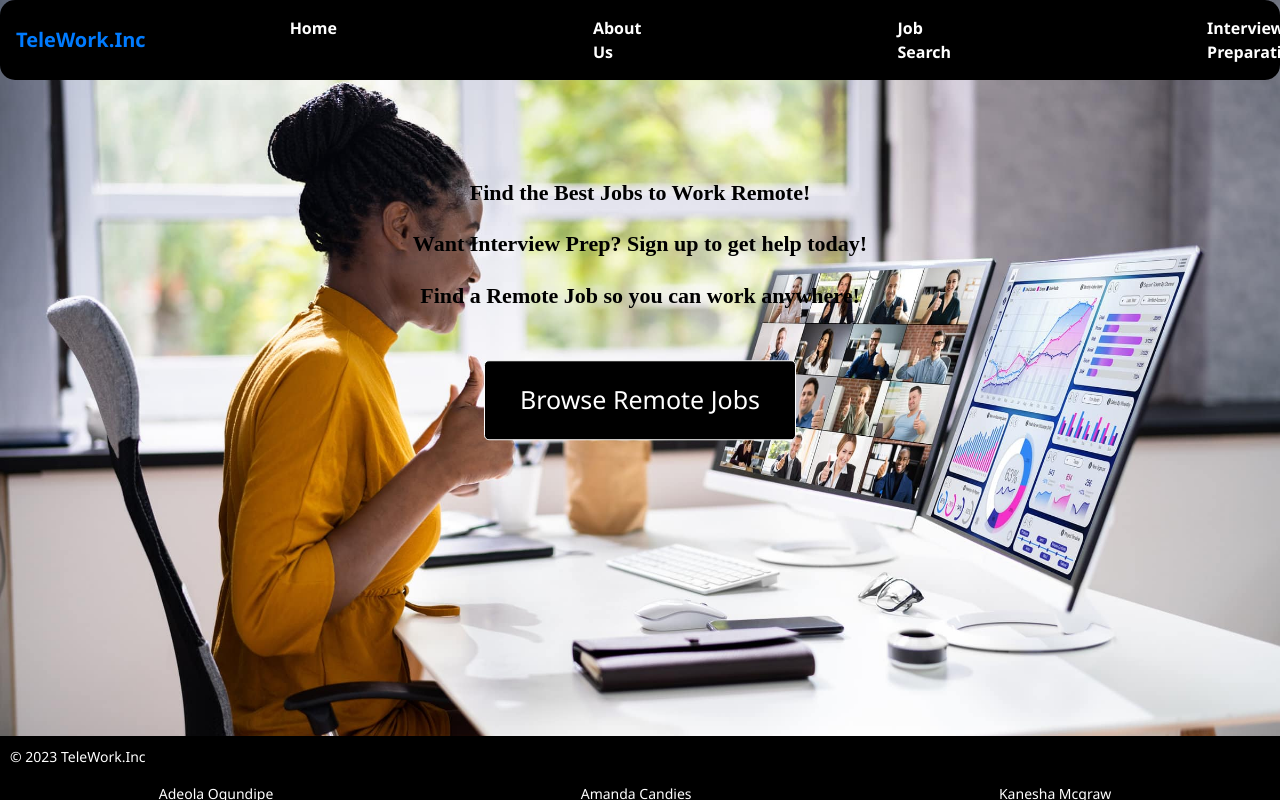
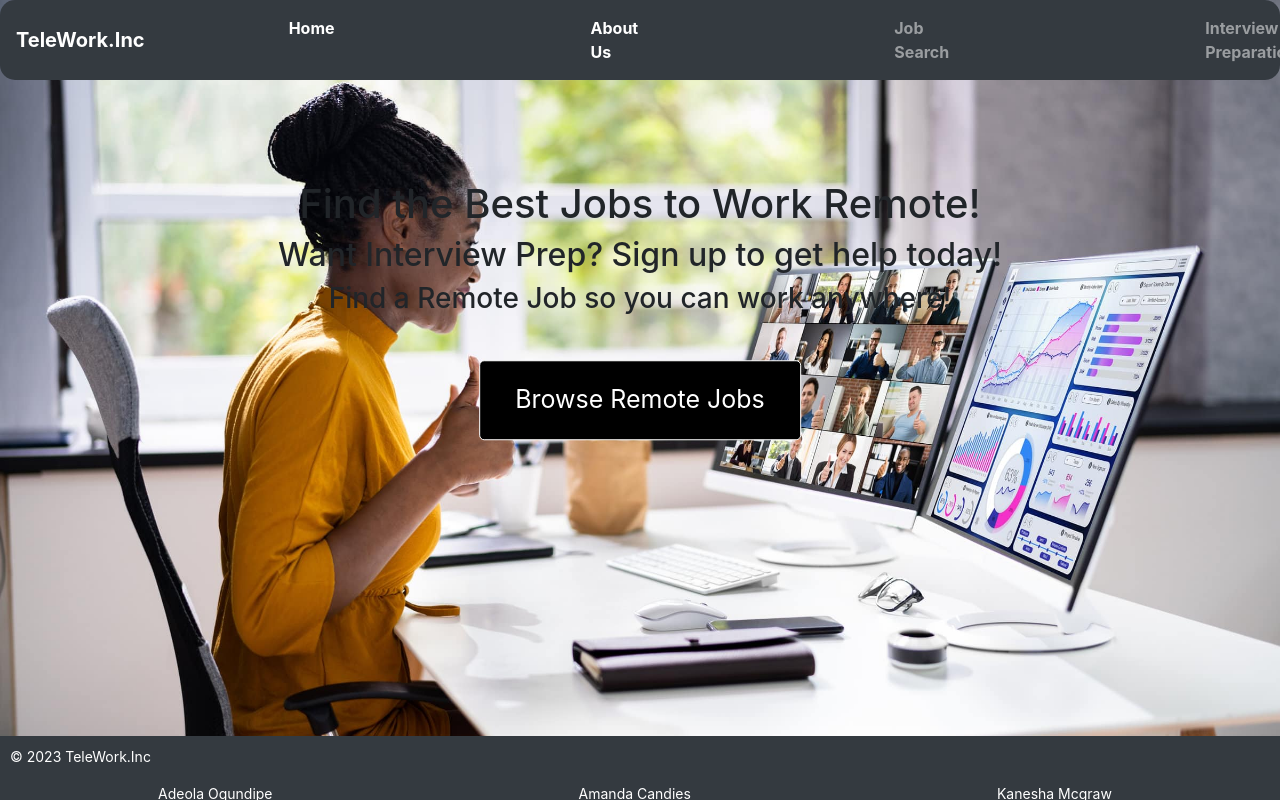
Before and after one commit to CSU-ITCapstone-Fall-23/TeleWork, a Flask app: page / in a window 1280 px wide; the page is wider, and only the part inside the window is pictured. Run offline with Flask 3, Linux system fonts and the light colour scheme; some libraries are stand-ins or nearby versions.

Commit message:
updating the pages

```diff
--- a/static/css/app.css
+++ b/static/css/app.css
@@ -43,13 +43,6 @@ body {
  }  /* fix this needs to blue when users hover over the nav tab */
 
 
- /* .navbar-toggler-icon {
-    background-color: #fff;
-    border-radius: 50%;   */
-    /* This makes the toggle icon round */
-
- /* } */
-
 .navbar-nav a {
     margin: 0 120px;
     color: white;
@@ -72,12 +65,29 @@ h1, h2, h3 {
 }
 
 
-/* Responsive styles */
-@media (max-width: 767px) {
+/* Styles for larger screens (laptops and desktops) */
+body {
+  font-size: 16px;
+}
+
+/* Styles for medium-sized screens (tablets) */
+@media only screen and (max-width: 768px) {
   body {
-    padding-top: 56px;
+    font-size: 14px;
+  }
+}
 
+/* Styles for smaller screens (phones) */
+@media only screen and (max-width: 480px) {
+  body {
+    font-size: 12px;
   }
+
+  .navbar-light .navbar-toggler-icon {
+    background-color: white;
+}
+}
+
 
   .navbar-expand-lg .navbar-nav .nav-link {
     padding-right: 0;
@@ -94,8 +104,8 @@ body {
     padding: 0;
   }
 
-  .footer {
-    background-color:black;
+  .footer-dark {
+    background-color: #343a40; /* Use the desired dark color */
     color: white;
     font-size: 14px;
     padding: 10px;
@@ -103,18 +113,19 @@ body {
     bottom: 0;
     width: 100%;
     height: 8%;
-  }
+}
 
-  .footer ul {
+.footer-dark ul {
     list-style: none;
     padding: 0;
     display: flex;
     justify-content: space-around;
-  }
+}
 
-  .footer li {
+.footer-dark li {
     margin-right: 10px;
-  }
+    color: white; /* Set the text color to white */
+}
 
 
 
--- a/templates/about.html
+++ b/templates/about.html
@@ -8,7 +8,7 @@
     <title>about</title>
   </head>
   <body>
-    {% extends "template.html" %}
+    {% extends "index.html" %}
     {% block content %}
       <h1  class="mt-5">TeleWork Application Summary</h1>
   <section>
--- a/templates/index.html
+++ b/templates/index.html
@@ -26,18 +26,11 @@
       color: blue;
     }
 
-    .navbar-light .navbar-brand {
-      color: white; /* set color for hamburger bar */
-    }
-
-    .navbar-light .navbar-toggler-icon {
-      background-color: white; /* Set the background color for the toggler icon */
-    }
 
     </style>
   <body>
 
-    <nav class="navbar navbar-expand-lg">
+    <nav class="navbar navbar-expand-lg navbar-dark bg-dark">
       <a class="navbar-brand" href="#">TeleWork.Inc</a>
       <button class="navbar-toggler" type="button" data-toggle="collapse" data-target="#navbarNavAltMarkup" aria-controls="navbarNavAltMarkup" aria-expanded="false" aria-label="Toggle navigation">
           <span class="navbar-toggler-icon"></span>
@@ -54,6 +47,7 @@
   </nav>
 
 
+
   <div class="container">
       <h1>Find the Best Jobs to Work Remote!</h1>
       <h2>Want Interview Prep? Sign up to get help today!</h2>
@@ -62,7 +56,7 @@
 
     <button class="button">Browse Remote Jobs</button>
 
-    <div class="footer">
+    <div class="footer footer-dark">
       <footer>
         <p>&copy; 2023 TeleWork.Inc</p>
         <ul>
@@ -74,9 +68,11 @@
     </div>
 
 
+    <link rel="stylesheet" href="https://maxcdn.bootstrapcdn.com/bootstrap/4.0.0/css/bootstrap.min.css">
 <script src="https://code.jquery.com/jquery-3.2.1.slim.min.js"></script>
 <script src="https://cdnjs.cloudflare.com/ajax/libs/popper.js/1.12.9/umd/popper.min.js"></script>
 <script src="https://maxcdn.bootstrapcdn.com/bootstrap/4.0.0/js/bootstrap.min.js"></script>
 
+
     </body>
     </html>
--- a/templates/job_details.html
+++ b/templates/job_details.html
@@ -9,7 +9,7 @@
     <title>TeleWork</title>
   </head>
   <body>
-    {% extends "template.html" %}
+    {% extends "index.html" %}
     {% block content %}
     <h1>{{ job['title'] }}</h1>
     <p>{{ job['description'] }}</p>
--- a/templates/job_search.html
+++ b/templates/job_search.html
@@ -9,7 +9,7 @@
     <title>TeleWork</title>
   </head>
   <body>
-    {% extends "template.html" %}
+    {% extends "index.html" %}
     {% block content %}
     <h1>Job Search</h1>
         <ul class="list-group">
```
Also changed, not shown: templates/contact.html (+0 -7 lines), templates/template.html (+4 -4 lines). Lines whose indentation alone changed are shown as unchanged.
